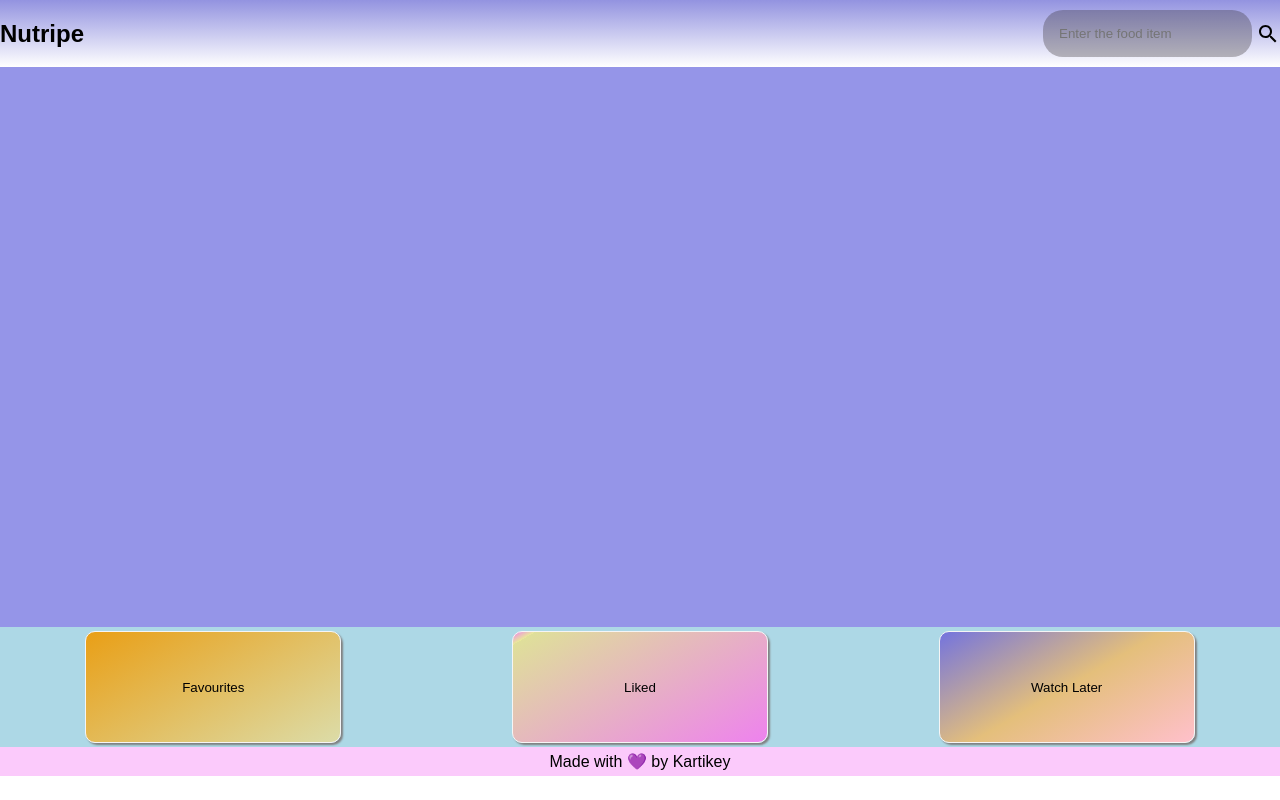
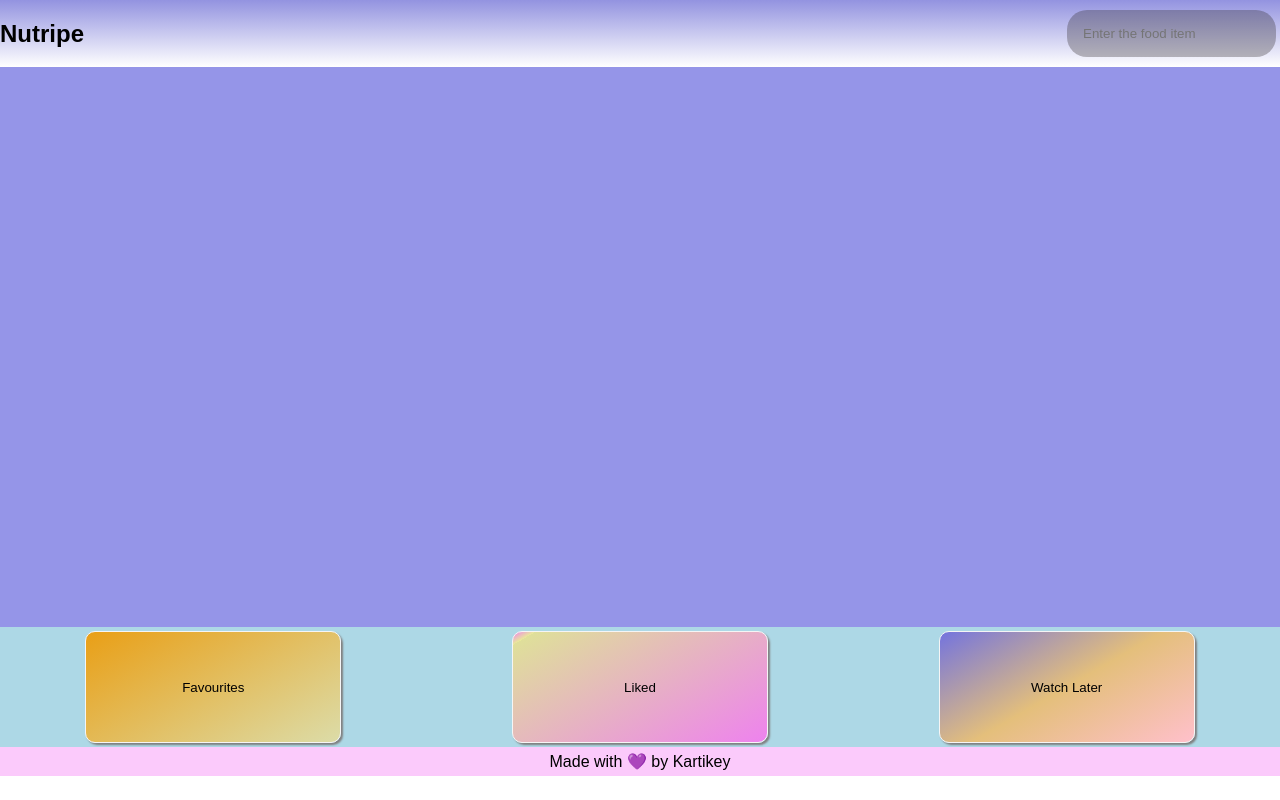
Before and after one commit to oracularzebra/nutripe, a React (Create React App) app: page / in a window 1280 px wide. Built offline with nearby package versions, Linux system fonts and the light colour scheme.

Commit message:
Removed the search button

```diff
--- a/package.json
+++ b/package.json
@@ -14,9 +14,8 @@
     "react-router": "^6.3.0",
     "react-router-dom": "^6.3.0",
     "react-scripts": "^2.1.3",
-    "web-vitals": "^2.1.4",
-    "@emotion/react": "^11.11.0"
-  },
+    "web-vitals": "^2.1.4"
+   },
   "devDependencies": {
     "react-error-overlay": "6.0.9"
   },
--- a/src/components/header/header.js
+++ b/src/components/header/header.js
@@ -1,7 +1,7 @@
 import "./header.css";
 import React from "react";
 import { useRef } from "react";
-import SearchIcon from '@mui/icons-material/Search';
+// import SearchIcon from '@mui/icons-material/Search';
 
 const Header = ({ handleSubmit, value, setValue }) => {
   const ref = useRef(null);
@@ -20,7 +20,7 @@ const Header = ({ handleSubmit, value, setValue }) => {
             type="text"
             placeholder="Enter the food item"
           />
-          <SearchIcon id="searchButton" onClick={() => ref.current.focus()}/>
+          {/* <SearchIcon id="searchButton" onClick={() => ref.current.focus()}/> */}
         </label>
       </form>
     </div>
```
Also changed, not shown: 1 other file (tests, documents, lock files or other folders).
